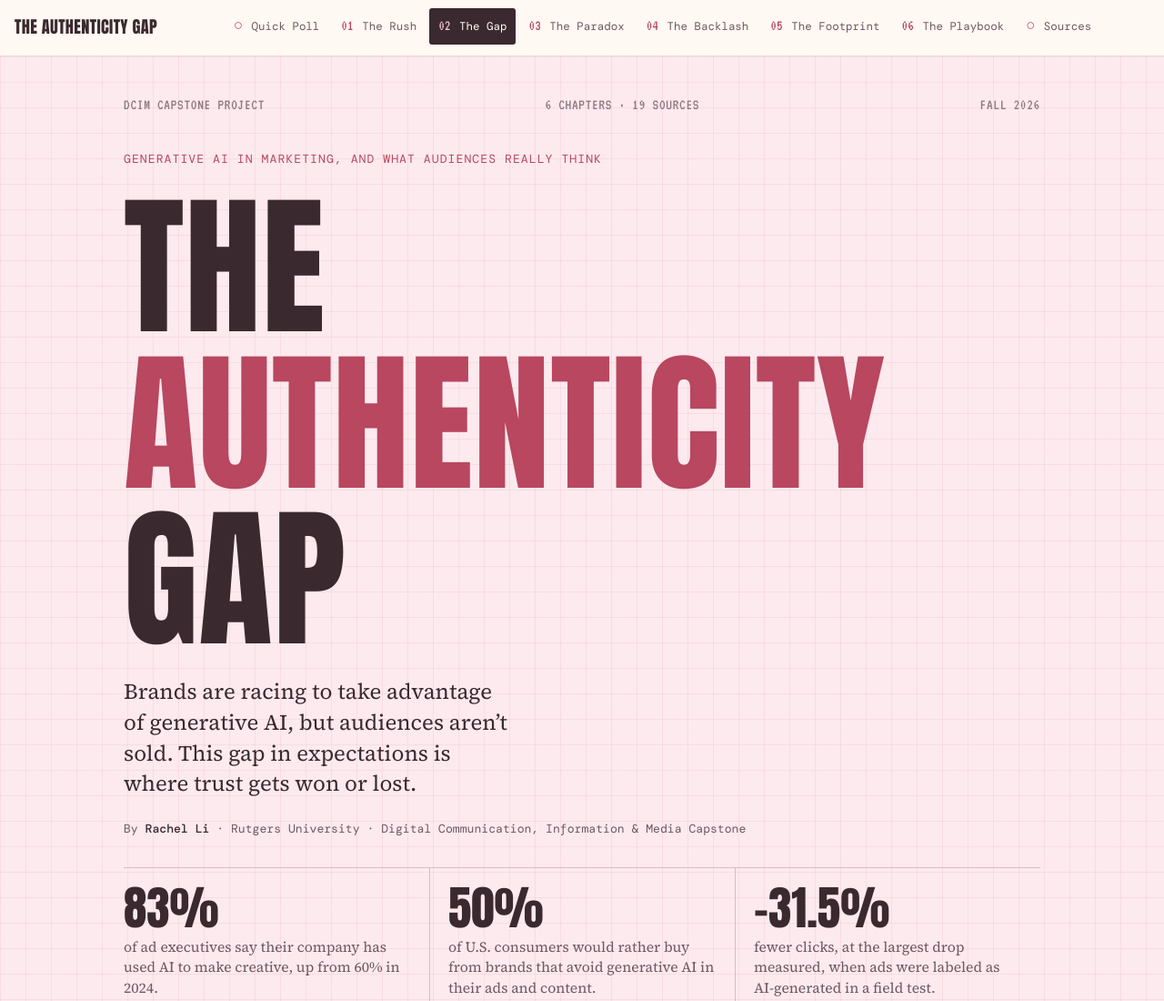
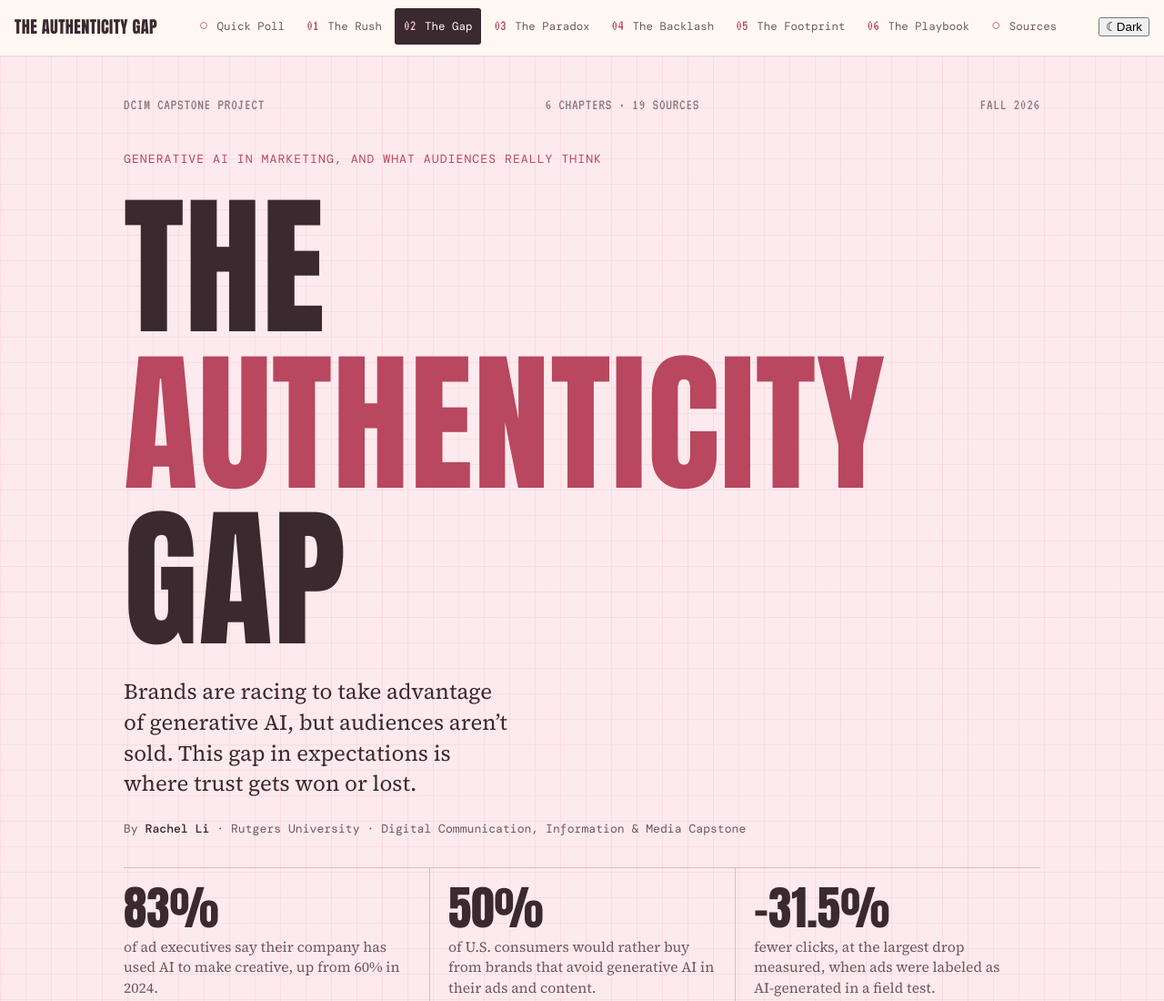
Before and after one commit to rachel-yj/capstone, a plain HTML site: page index.html in a window 1280 px wide. Shown: the top 1100 px of the page at 91% size. Drawn offline with nearby package versions, Linux system fonts and the light colour scheme.

Commit message:
Add files via upload

```diff
--- a/index.html
+++ b/index.html
@@ -16,6 +16,7 @@
 <link crossorigin="" href="https://fonts.gstatic.com" rel="preconnect"/>
 <link href="https://fonts.googleapis.com/css2?family=Anton&amp;family=DM+Mono:wght@400;500&amp;family=Source+Serif+4:ital,opsz,wght@0,8..60,400;0,8..60,600;1,8..60,400&amp;family=VT323&amp;display=swap" rel="stylesheet"/>
 <link href="assets/css/style.css" rel="stylesheet"/>
+<script>try{var t=localStorage.getItem("authgap-theme");if(t==="dark"||t==="light")document.documentElement.setAttribute("data-theme",t);}catch(e){}</script>
 </head>
 <body>
 <!--CONTENT-START-->
@@ -35,6 +36,7 @@
 <li><a data-track="sources" href="#sources"><span class="tracks__n">○</span> Sources</a></li>
 </ol>
 </nav>
+<button aria-label="Switch to dark mode" aria-pressed="false" class="theme-toggle" id="theme-toggle" type="button"><span aria-hidden="true" class="theme-toggle__icon">&#9790;</span><span class="theme-toggle__label">Dark</span></button>
 </div>
 <div aria-hidden="true" class="progress"><span class="progress__bar" id="progress"></span></div>
 </header>
```
